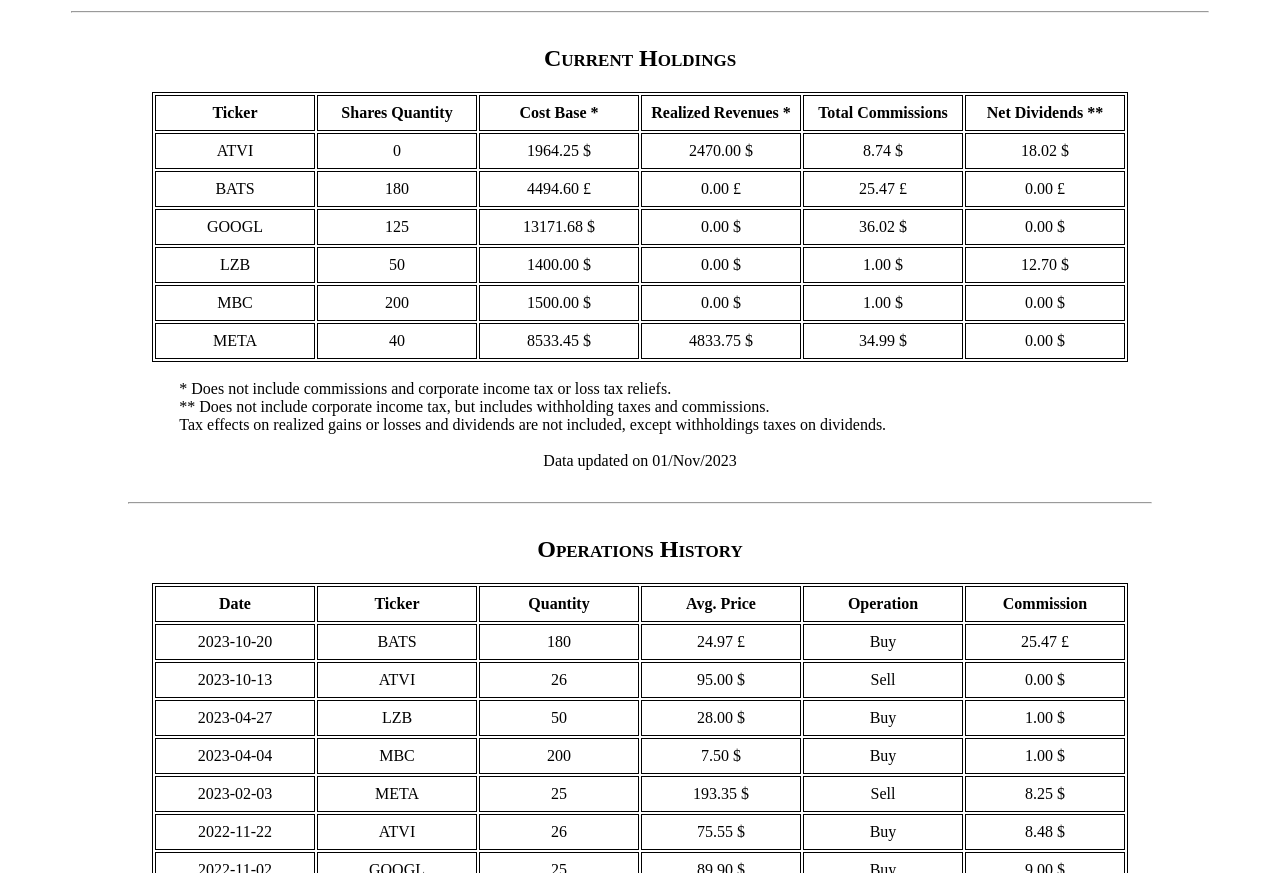
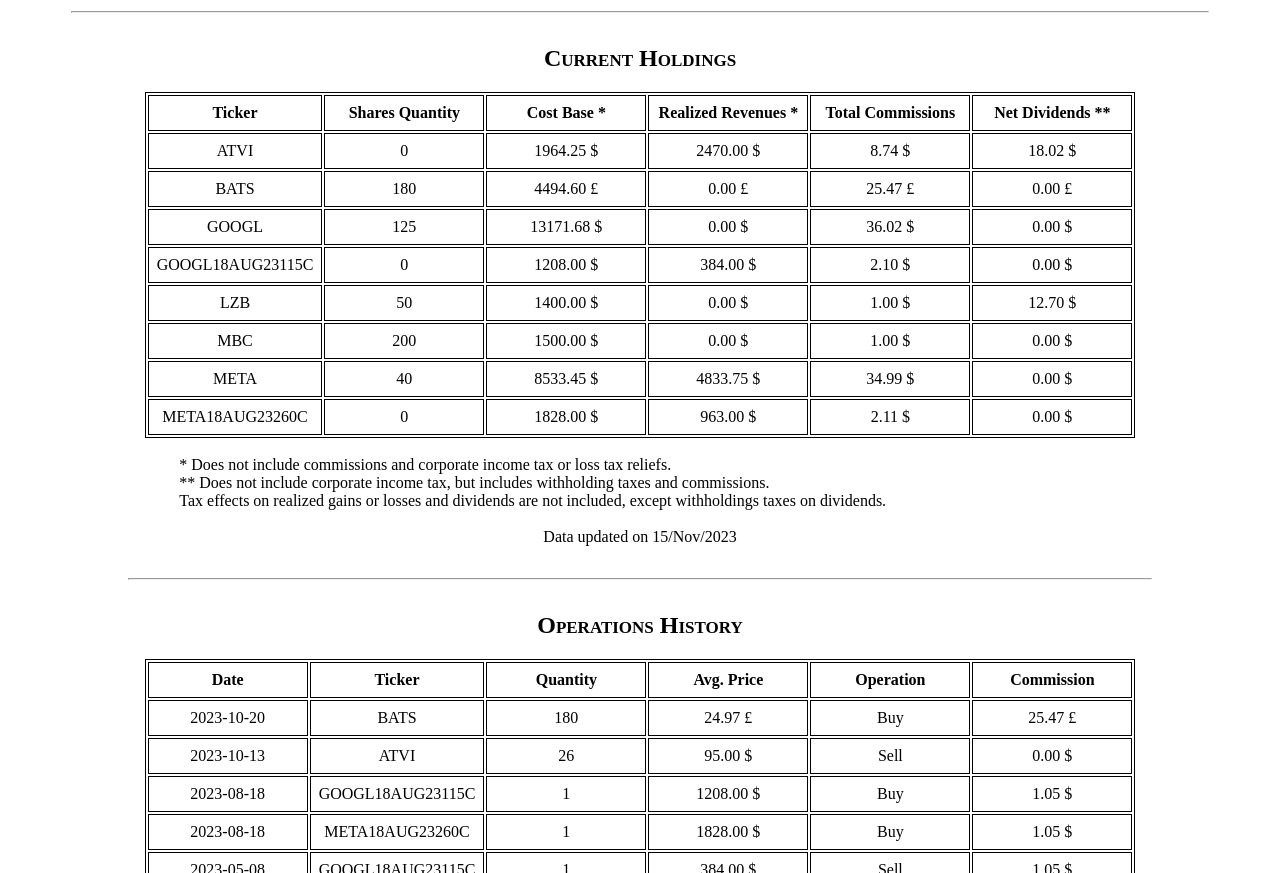
Before and after one commit to Money-Goals-SRL/www.moneygoals.srl, a plain HTML site: page holdings.html in a window 1280 px wide. Shown: the part 79-952 px from the top of the page. Drawn offline with Linux system fonts and the light colour scheme.

Commit message:
Inserted option transactions

```diff
--- a/getHoldings.js
+++ b/getHoldings.js
@@ -67,7 +67,7 @@ class Dividend {
     this.tax = withholdingTaxRate * dps * quantity;
     this.commission = commission;
     this.grossAmount = dps * quantity;
-    this.netAmount = dps * quantity * (1 - withholdingTaxRate) - commission
+    this.netAmount = dps * quantity * (1 - withholdingTaxRate) - commission;
   }
 }
 
@@ -156,7 +156,6 @@ class Position {
     });
     return total;
   }
-
 }
 
 // La funzione ritorna un array che contiene tutti i diversi elementi dell'array in input, senza ripetizioni
@@ -191,11 +190,10 @@ function createPortfolio(transactionList, dividendList) {
 }
 
 let dividends = [
-  new Dividend("2023-09-15", 0.1815, "$", 50, "LZB", 0.30, 0),
-  new Dividend("2023-06-15", 0.1815, "$", 50, "LZB", 0.30, 0),
-  new Dividend("2023-08-17", 0.99, "$", 26, "ATVI", 0.30, 0),
-
-]
+  new Dividend("2023-09-15", 0.1815, "$", 50, "LZB", 0.3, 0),
+  new Dividend("2023-06-15", 0.1815, "$", 50, "LZB", 0.3, 0),
+  new Dividend("2023-08-17", 0.99, "$", 26, "ATVI", 0.3, 0),
+];
 
 let transactions = [
   new Transaction("2022-11-22", 75.5481, "$", 26, "ATVI", "Buy", 0.9708, 8.74),
@@ -211,6 +209,46 @@ let transactions = [
   new Transaction("2023-04-27", 28.0, "$", 50, "LZB", "Buy", 1, 1.0),
   new Transaction("2023-04-04", 7.5, "$", 200, "MBC", "Buy", 1, 1.0),
   new Transaction("2023-10-13", 95, "$", 26, "ATVI", "Sell", 1, 0),
+  new Transaction(
+    "2023-05-08",
+    384,
+    "$",
+    1,
+    "GOOGL18AUG23115C",
+    "Sell",
+    1,
+    1.05
+  ),
+  new Transaction(
+    "2023-08-18",
+    1208,
+    "$",
+    1,
+    "GOOGL18AUG23115C",
+    "Buy",
+    1,
+    1.05
+  ),
+  new Transaction(
+    "2023-05-08",
+    963,
+    "$",
+    1,
+    "META18AUG23260C",
+    "Sell",
+    1,
+    1.06
+  ),
+  new Transaction(
+    "2023-08-18",
+    1828,
+    "$",
+    1,
+    "META18AUG23260C",
+    "Buy",
+    1,
+    1.05
+  ),
 ];
 
 dividends.sort((a, b) => new Date(b.date) - new Date(a.date));
@@ -218,7 +256,6 @@ transactions.sort((a, b) => new Date(b.date) - new Date(a.date));
 
 let portfolio = createPortfolio(transactions, dividends);
 portfolio.sort((a, b) => a.ticker.localeCompare(b.ticker));
-
 
 let transactionHTMLText = `
 <tr>
@@ -260,7 +297,6 @@ transactions.forEach((tr) => {
     </td>
   </tr>`;
 });
-
 
 let dividendHTMLText = `
 <tr>
@@ -349,7 +385,7 @@ portfolio.forEach((pos) => {
     `</td>
     </tr>
     `;
-    console.log(pos.totalNetDividends)
+  console.log(pos.totalNetDividends);
 });
 
 let transactionTable = document.getElementById("transaction-results");
--- a/holdings.html
+++ b/holdings.html
@@ -36,9 +36,11 @@
           <div style="text-align: left; width: 90%; margin: auto">
             <p>
               <br />
-              * Does not include commissions and corporate income tax or loss tax reliefs.
+              * Does not include commissions and corporate income tax or loss
+              tax reliefs.
               <br />
-              ** Does not include corporate income tax, but includes withholding taxes and commissions.
+              ** Does not include corporate income tax, but includes withholding
+              taxes and commissions.
               <br />
               Tax effects on realized gains or losses and dividends are not
               included, except withholdings taxes on dividends.
@@ -46,7 +48,7 @@
           </div>
           <br />
           <div style="text-align: center">
-            <p>Data updated on 01/Nov/2023</p>
+            <p>Data updated on 15/Nov/2023</p>
           </div>
         </div>
         <hr />
```
Also changed, not shown: index.html (+0 -1 lines), 1 other file.
